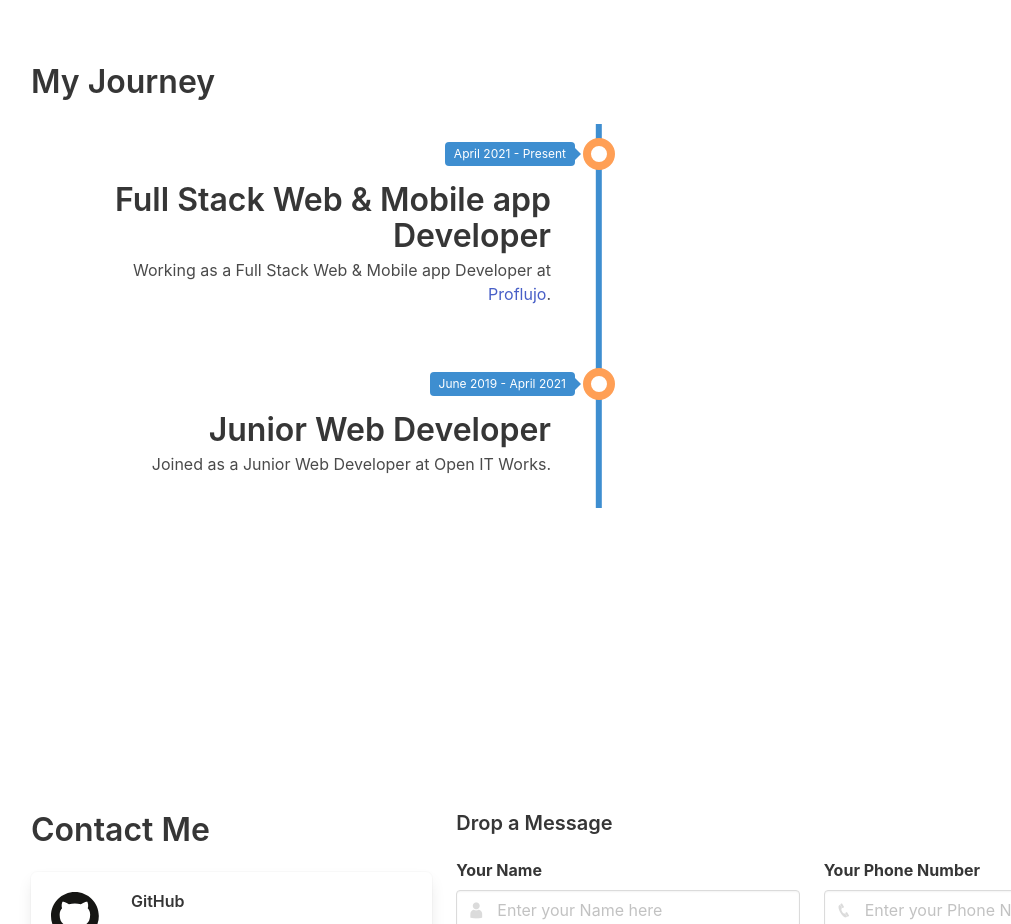
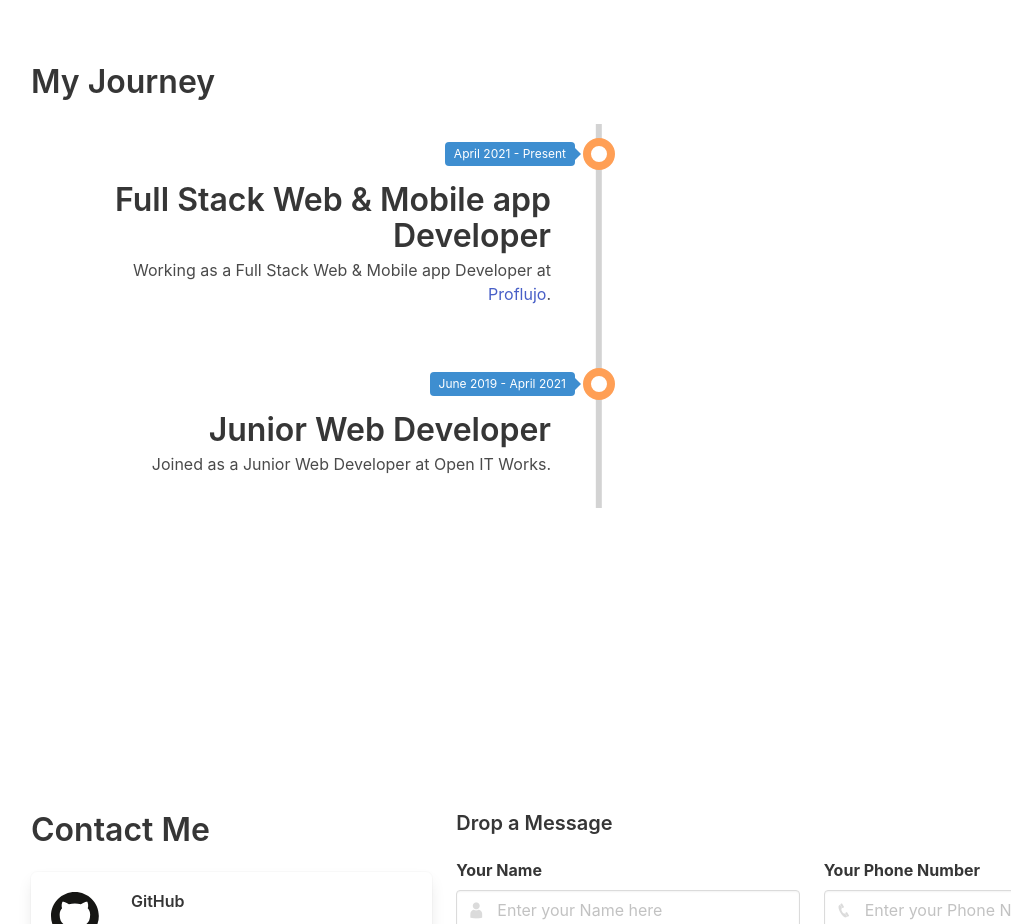
Before and after one commit to AbinashStar/AbinashStar.github.io, a plain HTML site: page index.html in a window 1280 px wide. Shown: the part 3540-4464 px from the top of the page, without its empty margins (41-1052 px from the left). Drawn offline with Linux system fonts and the light colour scheme.

Commit message:
Update common.css

```diff
--- a/assets/css/common.css
+++ b/assets/css/common.css
@@ -16,7 +16,7 @@
 	bottom: 0;
 	left: 50%;
 	transform: translateX(-50%);
-	background-color: #3e8ed0;
+	background-color:lightgray;
 	z-index: -1;
 }
 
```
